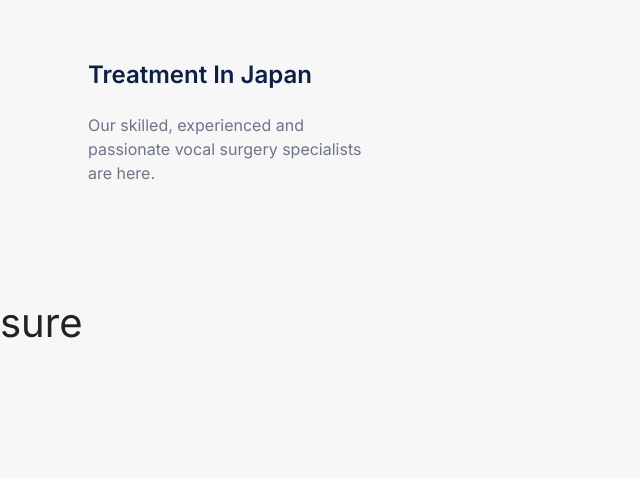
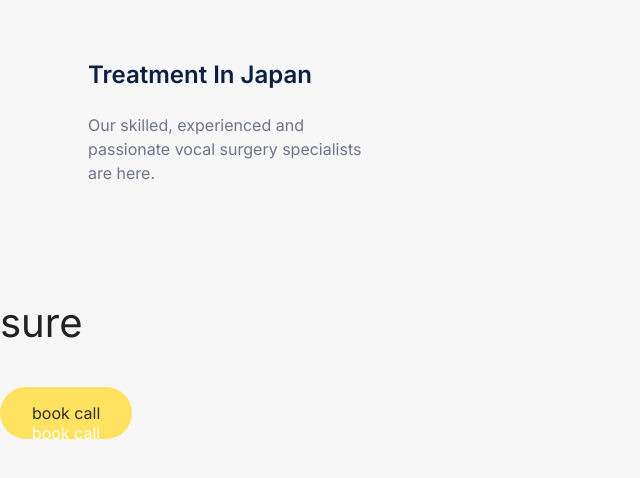
Before and after one commit to k-datacloud/dev-experiment, a website: page index.html in a window 1280 px wide. Shown: the part 2935-3413 px from the top of the page, without its empty margins (0-640 px from the left). Drawn offline with nearby package versions, Linux system fonts and the light colour scheme; a web font is replaced by a local one.

Commit message:
feat: Enhance hover effects and button styles in hover-practice-space for improved interactivity and visual appeal

```diff
--- a/index.html
+++ b/index.html
@@ -94,7 +94,14 @@
             </section>
 
             <section class="hover-practice-space">
-                <div class="link-wrapper"><a class="hover-link" href="">sure</a></div>
+                <div class="link-wrapper link-wrapper--scale-hover"><a class="hover-link" href="">sure</a></div>
+                <div class="link-wrapper link-wrapper--up">
+                    <a class="hover-link hover-link--button" href="">
+                        <span class="hover-link__label hover-link__label--visible">book call</span>
+                        <span class="hover-link__label hover-link__label--hidden">book call</span>
+                    </a>
+                    <!-- <a class="hover-link hover-link--button-hidden" href="">book call</a> -->
+                </div>
             </section>
 
 
--- a/src/_top.scss
+++ b/src/_top.scss
@@ -724,11 +724,15 @@ h1, h2, h3, h4, h5, h6, section, header, footer, article, nav, div, ul, li, p, a
         width: fit-content;
         height: fit-content;
         position: relative;
+        margin-bottom: 40px;
+        overflow: hidden;
+
+        &--scale-hover {
 
             &:hover::after {
             transform: scaleY(1);
             transform-origin: top;
-            transition: transform 0.8s ease;
+            transition: transform 0.5s ease;
             }
 
             &::after {
@@ -736,21 +740,89 @@ h1, h2, h3, h4, h5, h6, section, header, footer, article, nav, div, ul, li, p, a
                 display: block;
                 width: 100%;
                 height: 100%;
+                clip-path: circle(0% at 100% 50%);
                 position: absolute;
                 top: 0;
                 left: 0;
                 z-index: -1;
-            transform: scaleY(0);
+                transform: scale(0);
                 background-color: #ffd209;
-            transition: transform 0.3s ease;
+                transition: transform 0.5s ease;
                 transform-origin: bottom;
                 will-change: transform;
             }
         }
 
+        &--up {
+
+            &:hover .hover-link--button::after {
+                clip-path: ellipse(100% 150% at 50% 100%);
+            }
+
+            &:hover .hover-link__label--visible {
+                transform: translateY(-100%);
+            }
+
+            &:hover .hover-link__label--hidden {
+                transform: translate(-50%, 0%);
+            }
+        }
+
+
+    }
+
     .hover-link{
         @include inter(40, 400);
         text-decoration: none;
+        position: relative;
+        display: flex;
+        justify-content: center;
+        white-space: nowrap;
+
+        &--button {
+            padding: 16px 32px;
+            border-radius: 40px;
+            background-color: #ffe25f;
+
+            &::after {
+                content: '';
+                display: block;
+                clip-path: ellipse(80% 0% at 50% 100%);
+                width: 100%;
+                height: 100%;
+                z-index: 1;
+                position: absolute;
+                top: 0;
+                left: 0;
+                border-radius: 40px;
+                transform-origin: bottom;
+                background-color: #312d2b;
+                transition: clip-path 0.5s ease;
+                will-change: clip-path;
+            }
+        }
+
+        &__label {
+            @include inter(16, 400);
+            color: #312d2b;
+            text-decoration: none;
+
+            &--visible {
+                transform: translateY(0);
+                transition: transform 0.5s ease;
+                will-change: transform;
+            }
+
+            &--hidden {
+                position: absolute;
+                left: 50%;
+                z-index: 2;
+                color: #ffffff;
+                transform: translate(-50%, 100%);
+                transition: transform 0.5s ease;
+                will-change: transform;
+            }
+        }
     }
 }
 
```
Also changed, not shown: dist/style.css, 1 other file. Lines whose indentation alone changed are shown as unchanged.
